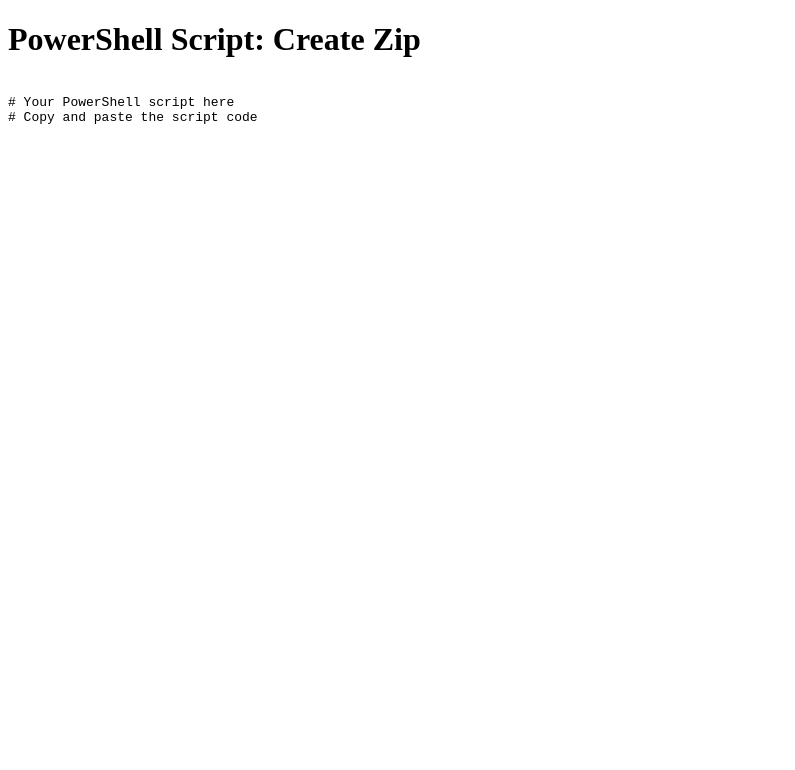
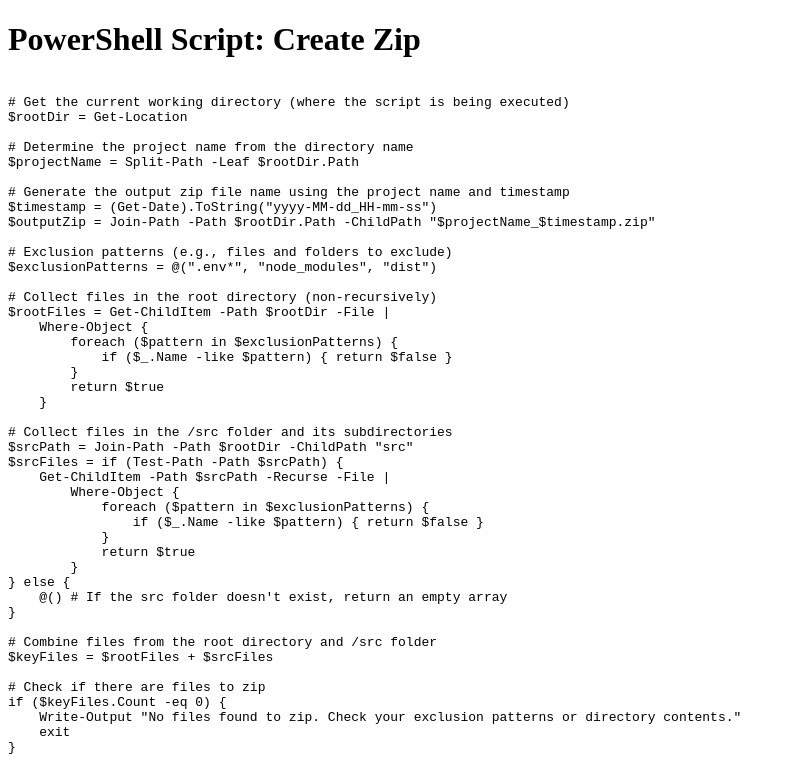
Before and after one commit to ibeshesumne/ibeshesumne.github.io, a plain HTML site: page windows_utilityscript_zipproject.html in a window 1280 px wide. Shown: the top 770 px of the page, without its empty margins (0-795 px from the left). Drawn offline with nearby package versions, Linux system fonts and the light colour scheme.

Commit message:
Update windows_utilityscript_zipproject.html

```diff
--- a/windows_utilityscript_zipproject.html
+++ b/windows_utilityscript_zipproject.html
@@ -10,8 +10,77 @@
 <body>
     <h1>PowerShell Script: Create Zip</h1>
     <pre><code class="language-powershell">
-# Your PowerShell script here
-# Copy and paste the script code
+# Get the current working directory (where the script is being executed)
+$rootDir = Get-Location
+
+# Determine the project name from the directory name
+$projectName = Split-Path -Leaf $rootDir.Path
+
+# Generate the output zip file name using the project name and timestamp
+$timestamp = (Get-Date).ToString("yyyy-MM-dd_HH-mm-ss")
+$outputZip = Join-Path -Path $rootDir.Path -ChildPath "$projectName_$timestamp.zip"
+
+# Exclusion patterns (e.g., files and folders to exclude)
+$exclusionPatterns = @(".env*", "node_modules", "dist")
+
+# Collect files in the root directory (non-recursively)
+$rootFiles = Get-ChildItem -Path $rootDir -File |
+    Where-Object {
+        foreach ($pattern in $exclusionPatterns) {
+            if ($_.Name -like $pattern) { return $false }
+        }
+        return $true
+    }
+
+# Collect files in the /src folder and its subdirectories
+$srcPath = Join-Path -Path $rootDir -ChildPath "src"
+$srcFiles = if (Test-Path -Path $srcPath) {
+    Get-ChildItem -Path $srcPath -Recurse -File |
+        Where-Object {
+            foreach ($pattern in $exclusionPatterns) {
+                if ($_.Name -like $pattern) { return $false }
+            }
+            return $true
+        }
+} else {
+    @() # If the src folder doesn't exist, return an empty array
+}
+
+# Combine files from the root directory and /src folder
+$keyFiles = $rootFiles + $srcFiles
+
+# Check if there are files to zip
+if ($keyFiles.Count -eq 0) {
+    Write-Output "No files found to zip. Check your exclusion patterns or directory contents."
+    exit
+}
+
+# Create a temporary folder to stage the files with their structure
+$tempFolder = Join-Path -Path $rootDir.Path -ChildPath "tempZipFolder"
+if (Test-Path -Path $tempFolder) {
+    Remove-Item -Path $tempFolder -Recurse -Force
+}
+New-Item -Path $tempFolder -ItemType Directory | Out-Null
+
+# Copy files into the temporary folder, preserving structure
+foreach ($file in $keyFiles) {
+    $relativePath = $file.FullName.Substring($rootDir.Path.Length + 1)
+    $destinationPath = Join-Path -Path $tempFolder -ChildPath $relativePath
+    $destinationFolder = Split-Path -Path $destinationPath -Parent
+    if (!(Test-Path -Path $destinationFolder)) {
+        New-Item -Path $destinationFolder -ItemType Directory | Out-Null
+    }
+    Copy-Item -Path $file.FullName -Destination $destinationPath
+}
+
+# Zip the staged folder
+Compress-Archive -Path "$tempFolder\*" -DestinationPath $outputZip -Force
+
+# Clean up temporary folder
+Remove-Item -Path $tempFolder -Recurse -Force
+
+# Output the path of the created zip file
+Write-Output "Zip file created at: $outputZip"
     </code></pre>
     <script>hljs.highlightAll();</script>
 </body>
```
